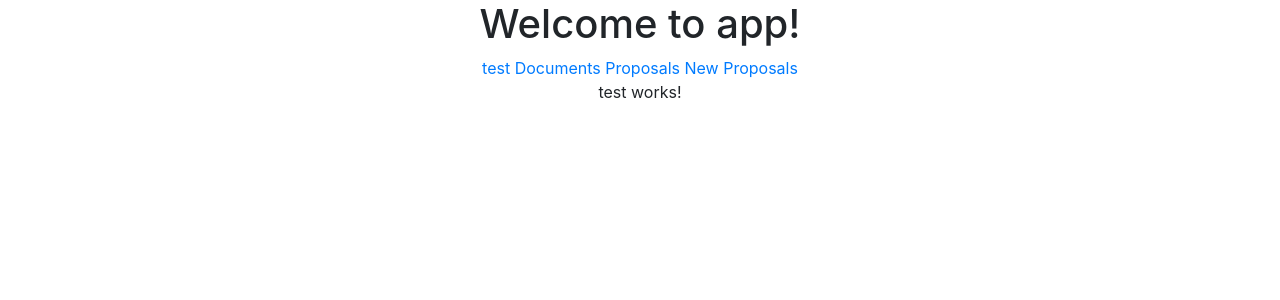
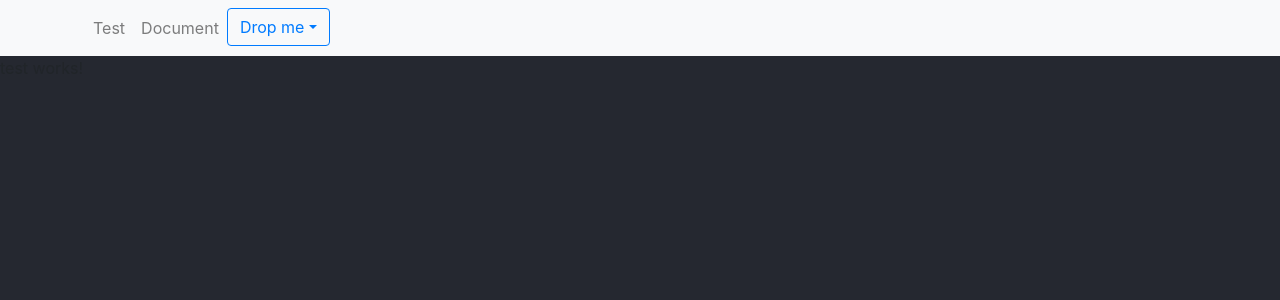
Before and after one commit to ajithkgatty/Angular_Rails_front, an Angular app: page /test in a window 1280 px wide. Shown: the top 300 px of the page. Built offline with nearby package versions, Linux system fonts and the light colour scheme.

Commit message:
adding navbars and dropdowns for new proposals

```diff
--- a/src/app/app.component.html
+++ b/src/app/app.component.html
@@ -1,11 +1,57 @@
-<!--The content below is only a placeholder and can be replaced.-->
-<div style="text-align:center">
+<nav class="navbar navbar-expand-lg navbar-light bg-light">
+	<div class ="container">
+	  <div class="collapse navbar-collapse" id="navbarNav">
+	    <ul class="navbar-nav">
+	      <li class="nav-item">
+	        <a class="nav-link" routerLink="/test">Test</a>
+	      </li>
+	      <li class="nav-item">
+	        <a class="nav-link" routerLink="/documents">Document</a>
+	      </li>
+
+	      <li class="nav-item dropdown">
+	      	<!-- <div ngbDropdown class="d-inline-block dropdown-links">
+	      		<button class="btn btn-outline-primary" id="proposalDropdown" ngbDropdownToggle>
+	      			Proposals
+	      		</button>
+	      		<div class="dropdown-menu" aria-labelledby="proposalDropdown">
+	      			<a class="dropdown-item" routerLink="/proposals">Proposal</a>
+	      			<a class="dropdown-item" routerLink="/proposal/new">New Proposal</a>
+	      		</div>
+	      	</div> -->
+
+	      	<div class="btn-group mr-3">
+  			  <div class="btn-group" ngbDropdown role="group">
+    			<button class="btn btn-outline-primary" ngbDropdownToggle>Drop me</button>
+			    <div class="dropdown-menu" ngbDropdownMenu>
+			      <a class="dropdown-item" routerLink="/proposals">Proposal</a>
+			      <a class="dropdown-item" routerLink="/proposals/new">New Proposal</a>
+			    </div>
+  			  </div>
+			</div>
+	      </li>
+	    </ul>
+	  </div>
+	</div>
+</nav>
+
+
+
+
+
+
+
+
+
+
+
+<!-- <div style="text-align:center">
   <h1>
     Welcome to {{ title }}!
   </h1>
   <a routerLink='/test'> test </a>
   <a routerLink='/documents'> Documents </a>
   <a routerLink='/proposals'> Proposals </a>
-  <a routerLink='/proposals/new'> New Proposals </a>
+  <a routerLink='/proposals/new'> New Proposals </a> -->
   <router-outlet></router-outlet>
- </div>
+ <!-- </div> -->
--- a/src/index.html
+++ b/src/index.html
@@ -8,6 +8,7 @@
   <meta name="viewport" content="width=device-width, initial-scale=1">
   <link rel="icon" type="image/x-icon" href="favicon.ico">
   <link rel="stylesheet" href="https://stackpath.bootstrapcdn.com/bootstrap/4.1.1/css/bootstrap.min.css" integrity="sha384-WskhaSGFgHYWDcbwN70/dfYBj47jz9qbsMId/iRN3ewGhXQFZCSftd1LZCfmhktB" crossorigin="anonymous">
+  <link rel="stylesheet" href="styles.css">
 </head>
 <body>
   <app-root></app-root>
--- a/src/styles.css
+++ b/src/styles.css
@@ -1 +1,4 @@
 /* You can add global styles to this file, and also import other style files */
+body {
+	background-color: #252830;
+}
--- /dev/null
+++ b/styles.css
@@ -0,0 +1,3 @@
+body {
+	background-color: #252830;
+}
```
